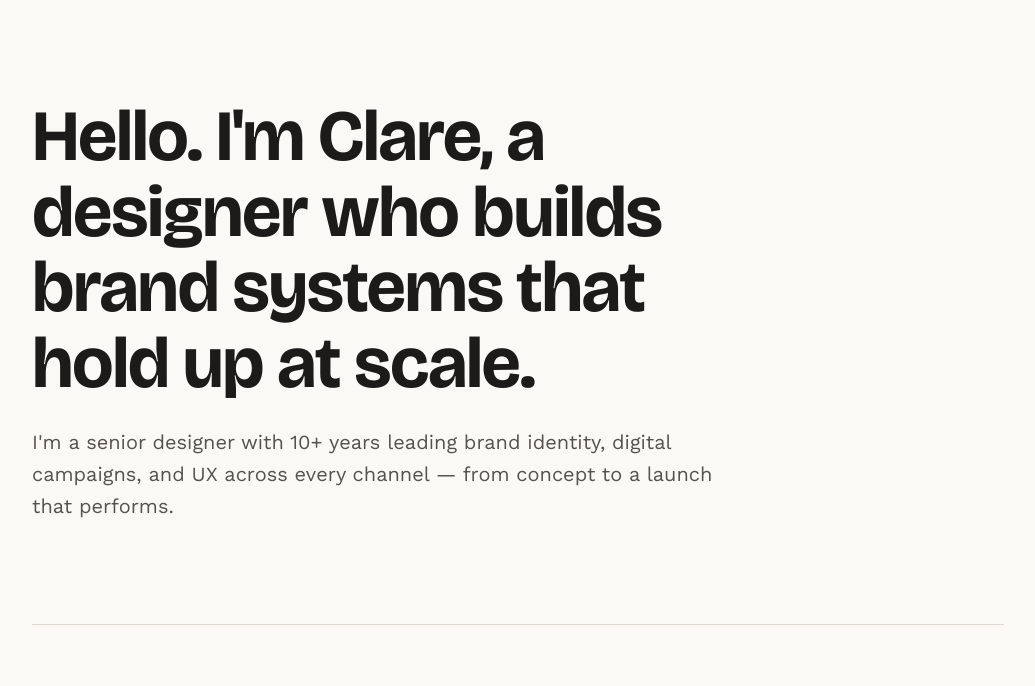
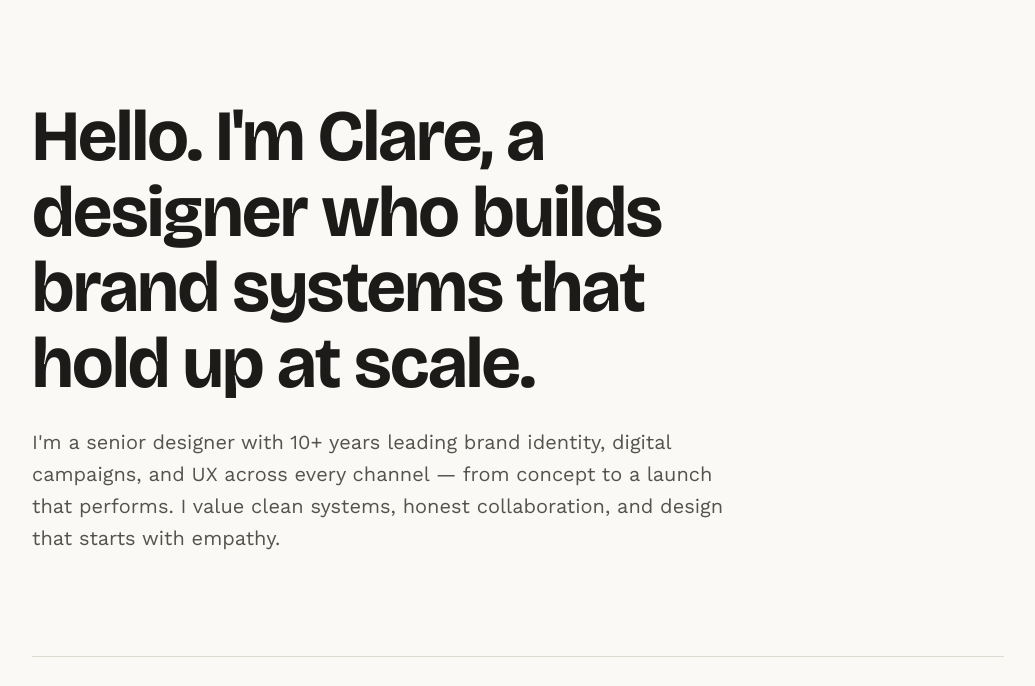
Before and after one commit to cbain122/clarebain.github.io, a plain HTML site: page index.html in a window 1280 px wide. Shown: the part 96-782 px from the top of the page, without its empty margins (122-1157 px from the left). Drawn offline with nearby package versions, Linux system fonts and the light colour scheme.

Commit message:
Update index.html

```diff
--- a/index.html
+++ b/index.html
@@ -34,7 +34,7 @@
          a single project. Placeholder copy below — replace with your own. -->
     <header class="hero">
       <h1>Hello. I'm Clare, a designer who builds brand systems that hold up at scale.</h1>
-      <p>I'm a senior designer with 10+ years leading brand identity, digital campaigns, and UX across every channel — from concept to a launch that performs.</p>
+      <p>I'm a senior designer with 10+ years leading brand identity, digital campaigns, and UX across every channel — from concept to a launch that performs. I value clean systems, honest collaboration, and design that starts with empathy.</p>
     </header>
 
     <!-- ============ WORK LIST ============ -->
```
